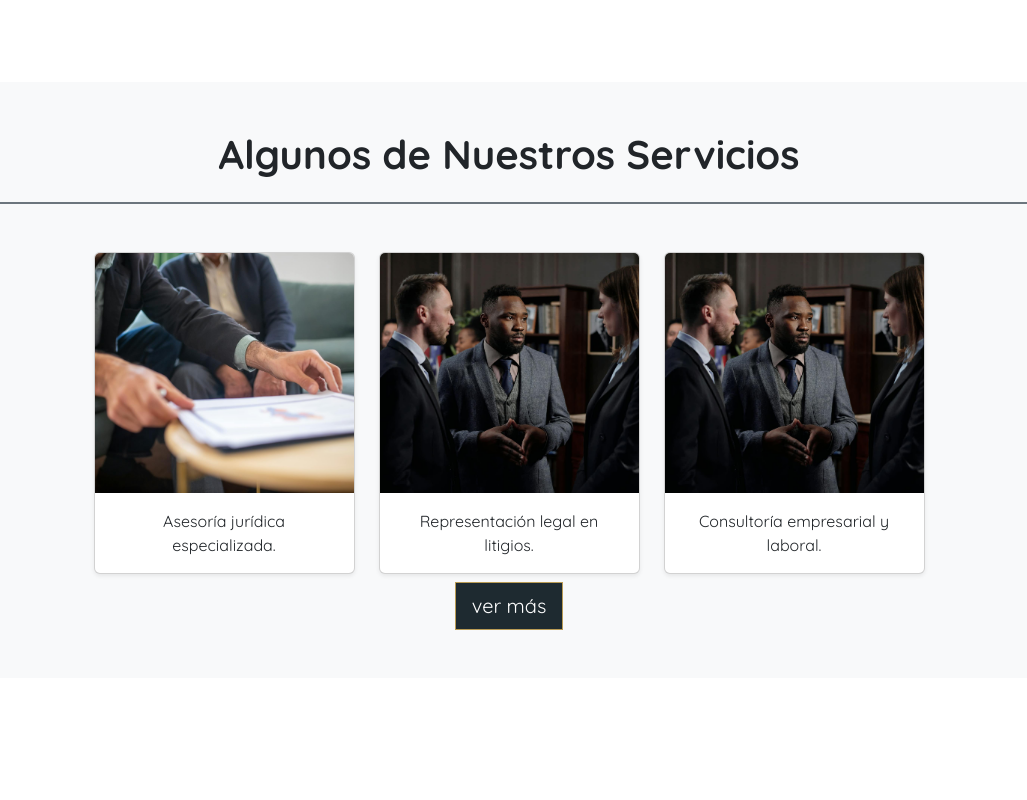
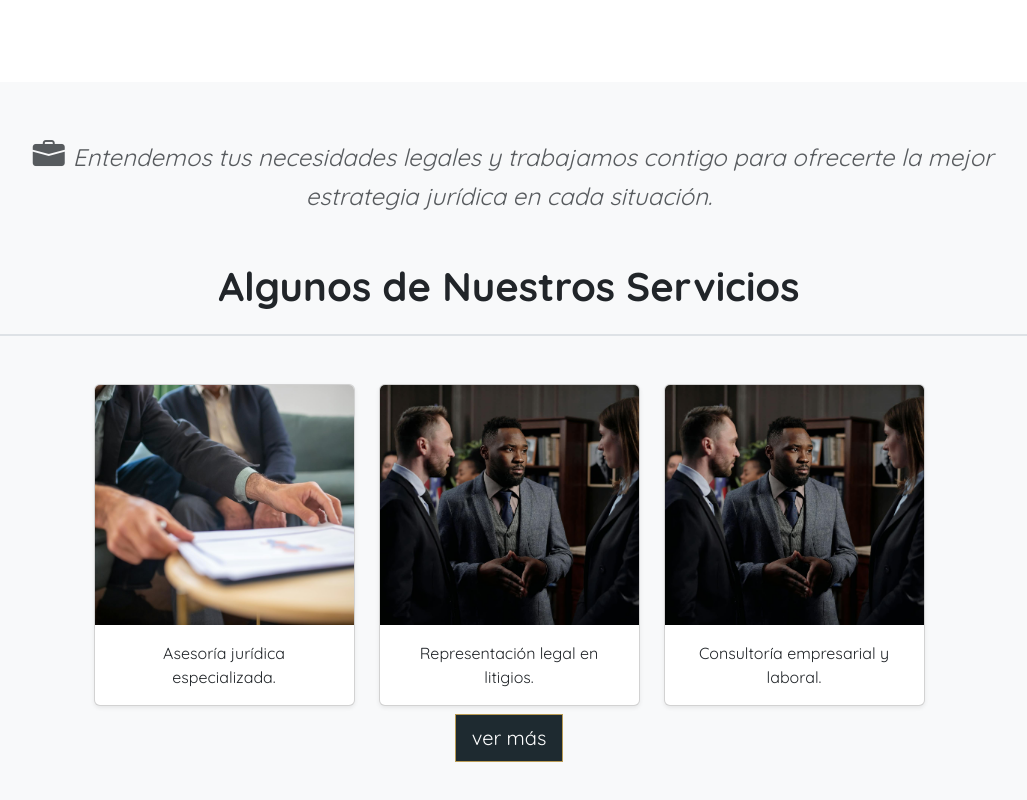
Before and after one commit to Ronaldmera/Al-Compliance-Enterprise-web, a React (Vite) app in the folder project/: page / in a window 1280 px wide. Shown: the part 1033-1833 px from the top of the page, without its empty margins (131-1158 px from the left). Before the commit the page ends 1711 px from the top, so only its background shows below. Built offline with nearby package versions, Linux system fonts and the light colour scheme; a web font is replaced by a local one.

Commit message:
texto inicial agregado en homeServices

```diff
--- a/project/index.html
+++ b/project/index.html
@@ -11,6 +11,10 @@
       href="https://fonts.googleapis.com/css2?family=Inter:ital,opsz,wght@0,14..32,100..900;1,14..32,100..900&family=Montserrat:ital,wght@0,100..900;1,100..900&family=Poppins:ital,wght@0,100;0,200;0,300;0,400;0,500;0,600;0,700;0,800;0,900;1,100;1,200;1,300;1,400;1,500;1,600;1,700;1,800;1,900&family=Quicksand:wght@300..700&family=Roboto:ital,wght@0,100..900;1,100..900&family=Swanky+and+Moo+Moo&family=Tagesschrift&display=swap"
       rel="stylesheet"
     />
+    <link
+      rel="stylesheet"
+      href="https://cdn.jsdelivr.net/npm/bootstrap-icons@1.11.3/font/bootstrap-icons.css"
+    />
   </head>
   <body>
     <div id="root"></div>
--- a/project/src/pages/ServicesHome.jsx
+++ b/project/src/pages/ServicesHome.jsx
@@ -11,10 +11,15 @@ const ServicesHome = () => {
   return (
     <section className="container-fluid bg-light py-5">
       <div className="container d-flex flex-column">
+        <p className="text-muted text-center fw-ligh fs-4 fst-italic mb-5 px-lg-5">
+          <i className="bi bi-briefcase-fill fs-2 mx-2 "></i>
+          Entendemos tus necesidades legales y trabajamos contigo para ofrecerte
+          la mejor estrategia jurídica en cada situación.
+        </p>
         <h2 className="fw-bold display-6 mb-4 text-center">
           Algunos de Nuestros Servicios
         </h2>
-        <p className="border border-secondary mb-sm-3 mb-md-3 mb-lg-5"></p>
+        <p className="border mb-sm-3 mb-md-3 mb-lg-5"></p>
         {/* creando cards dinamicamente */}
         <div className="row g-4 justify-content-center">
           {services.map((service, index) => (
```
